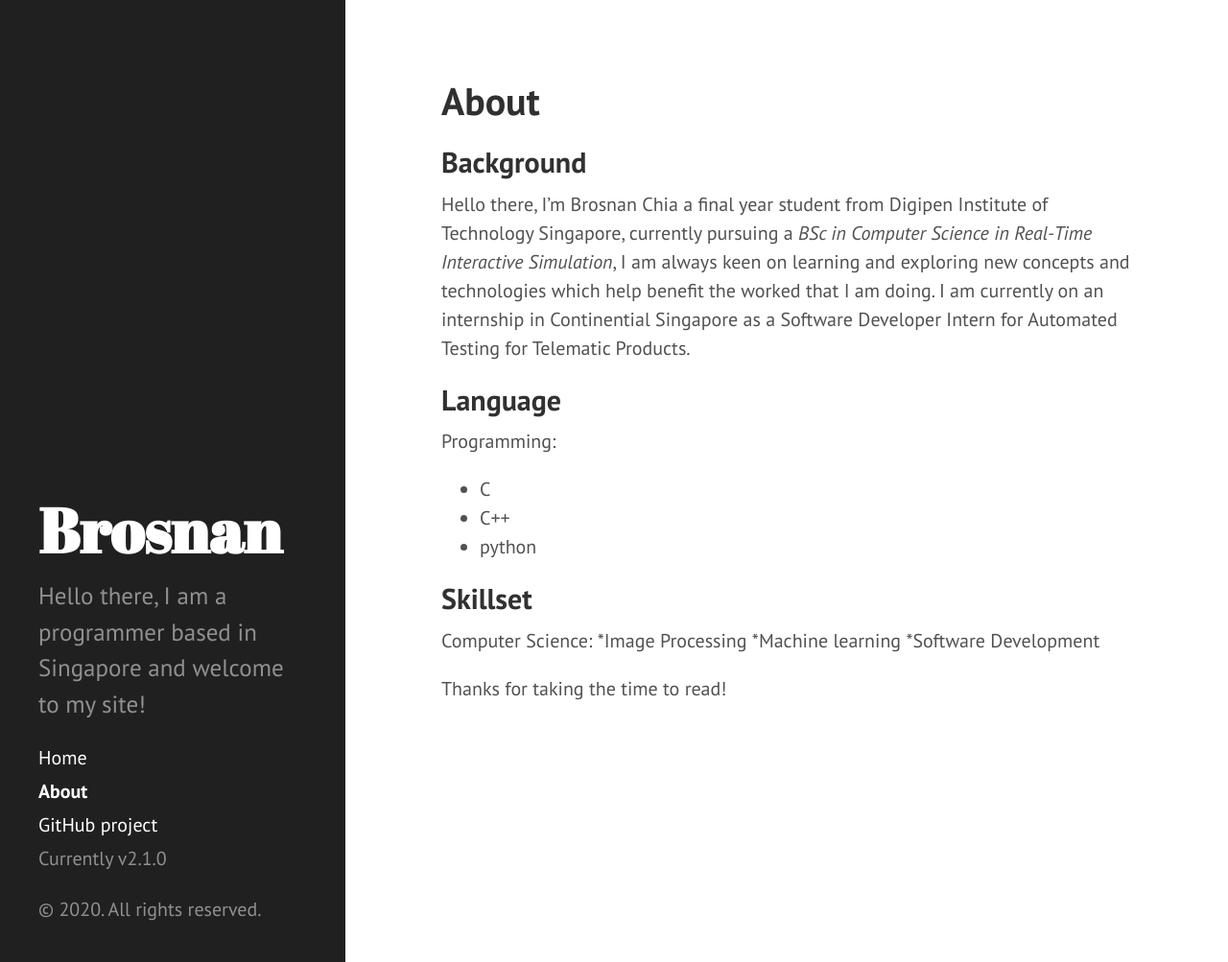
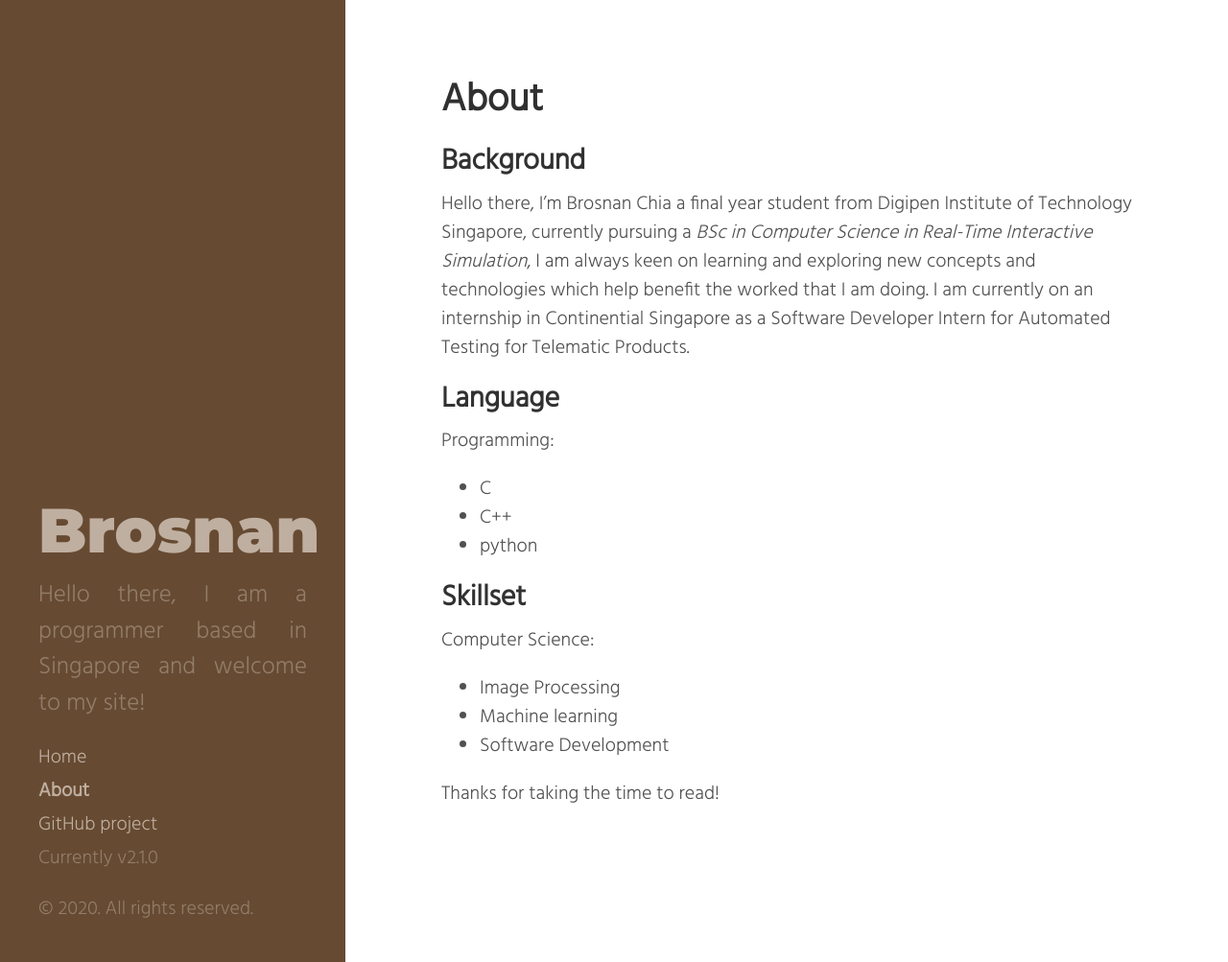
Before and after one commit to broscew/broscew.github.io, a Jekyll site: the page built from about.md, in a window 1280 px wide and 1003 px high. Shown: the whole window at 96% size. Built offline with Jekyll 4.4.1, drawn with Linux system fonts in a browser that asks for light colours.

Commit message:
style changes

```diff
--- a/_includes/head.html
+++ b/_includes/head.html
@@ -18,7 +18,9 @@
   <link rel="stylesheet" href="{{ site.baseurl }}public/css/poole.css">
   <link rel="stylesheet" href="{{ site.baseurl }}public/css/syntax.css">
   <link rel="stylesheet" href="{{ site.baseurl }}public/css/hyde.css">
-  <link rel="stylesheet" href="http://fonts.googleapis.com/css?family=PT+Sans:400,400italic,700|Abril+Fatface">
+  <link rel="stylesheet" href="https://fonts.googleapis.com/css?family=Montserrat:900|Hind:300">
+
+  <!--"http://fonts.googleapis.com/css?family=PT+Sans:400,400italic,700|Abril+Fatface">-->
 
   <!-- Icons -->
   <link rel="apple-touch-icon-precomposed" sizes="144x144" href="{{ site.baseurl }}public/apple-touch-icon-144-precomposed.png">
--- a/about.md
+++ b/about.md
@@ -14,8 +14,8 @@ Programming:
 
 ## Skillset
 Computer Science:
-*Image Processing
-*Machine learning
-*Software Development
+* Image Processing
+* Machine learning
+* Software Development
 
 Thanks for taking the time to read!
--- a/public/css/hyde.css
+++ b/public/css/hyde.css
@@ -32,7 +32,9 @@
  */
 
 html {
-  font-family: "PT Sans", Helvetica, Arial, sans-serif;
+  font-family: 'Hind', sans-serif;
+  background-color: #f9f6ef;
+  color:(38, 25, 17,.5);
 }
 @media (min-width: 48em) {
   html {
@@ -56,8 +58,8 @@ html {
 .sidebar {
   text-align: center;
   padding: 2rem 1rem;
-  color: rgba(255,255,255,.5);
-  background-color: #202020;
+  color: rgba(191,175,160,.5);
+  background-color: #664a32;
 }
 @media (min-width: 48em) {
   .sidebar {
@@ -66,20 +68,20 @@ html {
     left: 0;
     bottom: 0;
     width: 18rem;
-    text-align: left;
+    text-align: justify;
   }
 }
 
 /* Sidebar links */
 .sidebar a {
-  color: #fff;
+  color: #bfafa0;
 }
 
 /* About section */
 .sidebar-about h1 {
-  color: #fff;
+  color: #bfafa0;
   margin-top: 0;
-  font-family: "Abril Fatface", serif;
+  font-family: 'Montserrat', sans-serif;
   font-size: 3.25rem;
 }
 
--- a/public/css/poole.css
+++ b/public/css/poole.css
@@ -48,7 +48,7 @@ body {
 }
 
 html {
-  font-family: "Helvetica Neue", Helvetica, Arial, sans-serif;
+  font-family: 'Montserrat', sans-serif;
   font-size: 16px;
   line-height: 1.5;
 }
```
